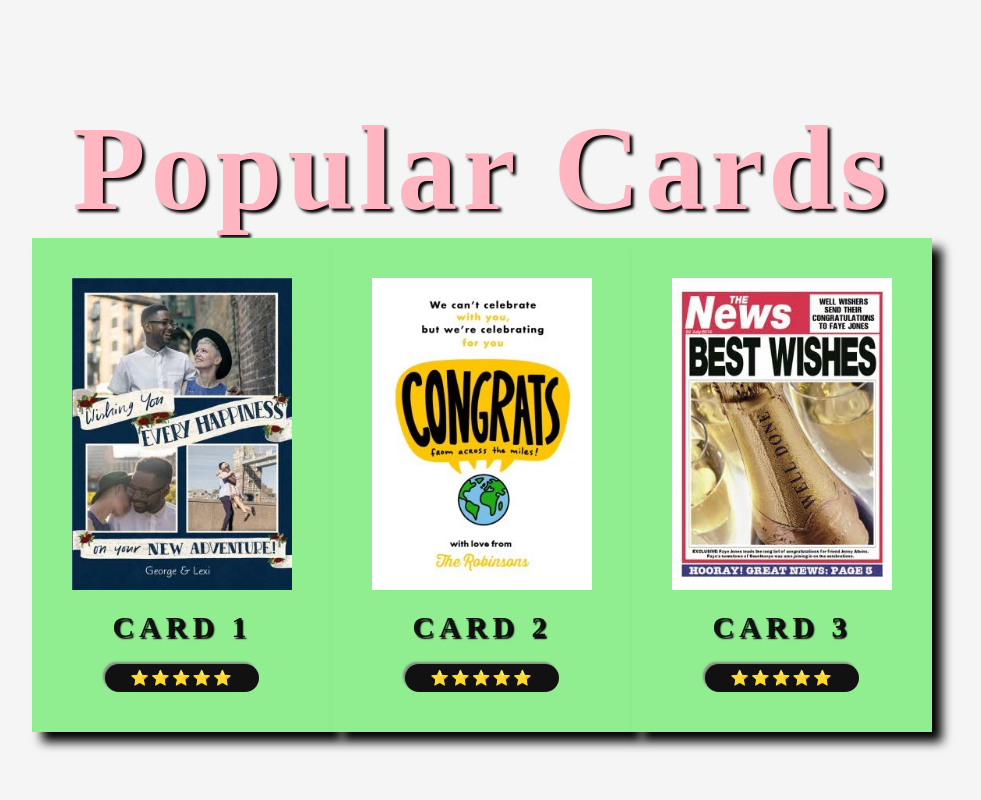
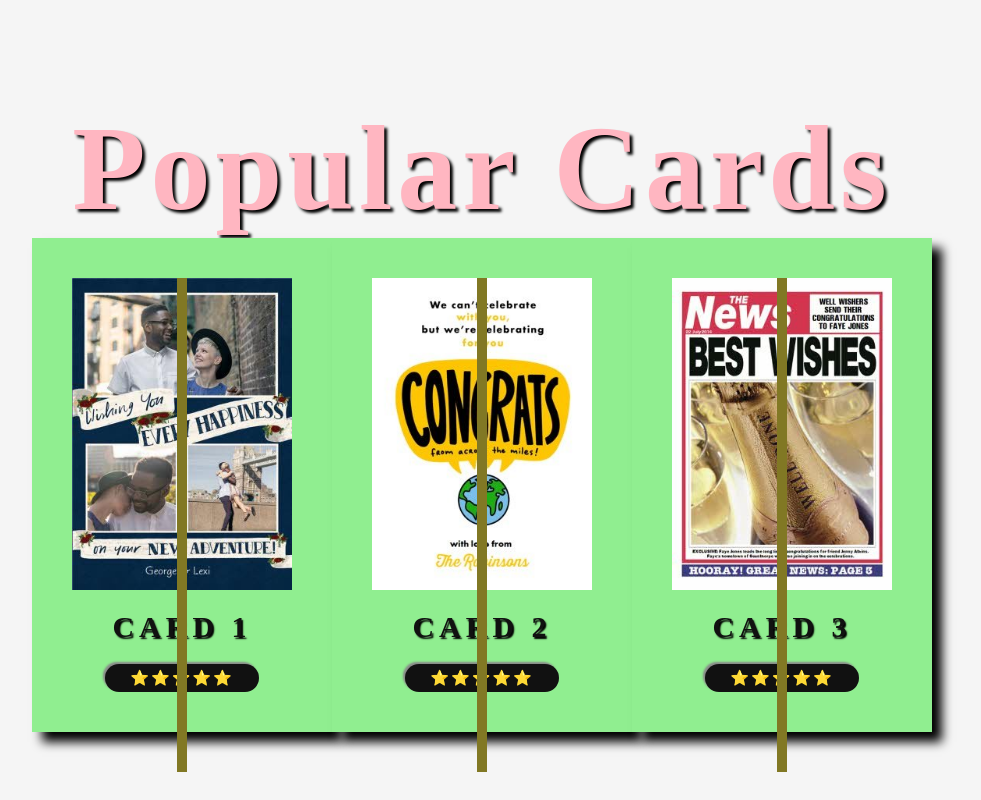
Before and after one commit to mz0121coder/semantic-frontend, a plain HTML site: page index.html in a window 1280 px wide. Shown: the part 800-1600 px from the top of the page, without its empty margins (158-1139 px from the left). Drawn offline with Linux system fonts and the light colour scheme.

Commit message:
style pseudo element, position according to parent

```diff
--- a/style.css
+++ b/style.css
@@ -77,6 +77,15 @@ html {
     justify-content: space-between;
     align-items: center;
     box-shadow: 1rem 1rem 1rem #000;
+    position: relative;
+}
+
+.card::before {
+    content: "";
+    height: 100%;
+    width: 1rem;
+    background-color: #817824;
+    position: absolute;
 }
 
 .card-img {
```
